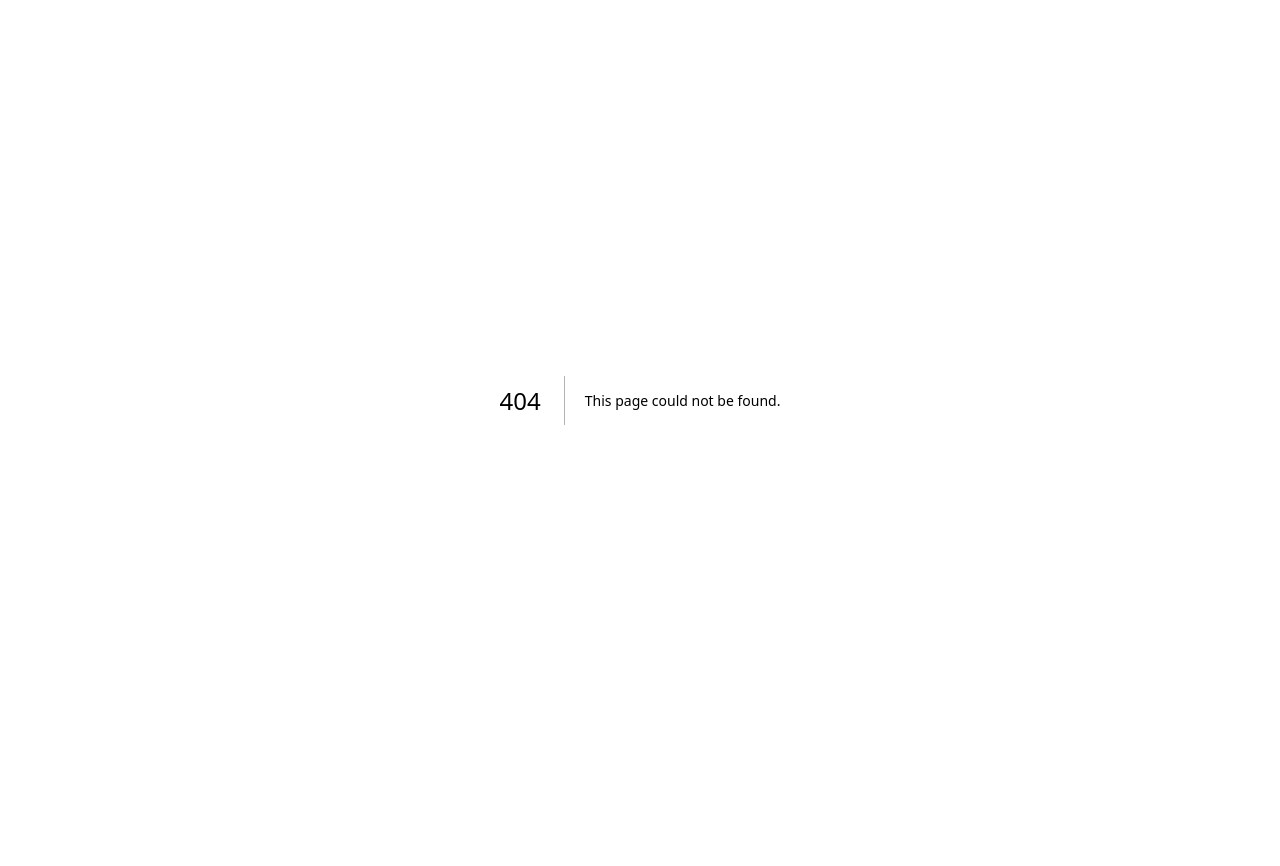
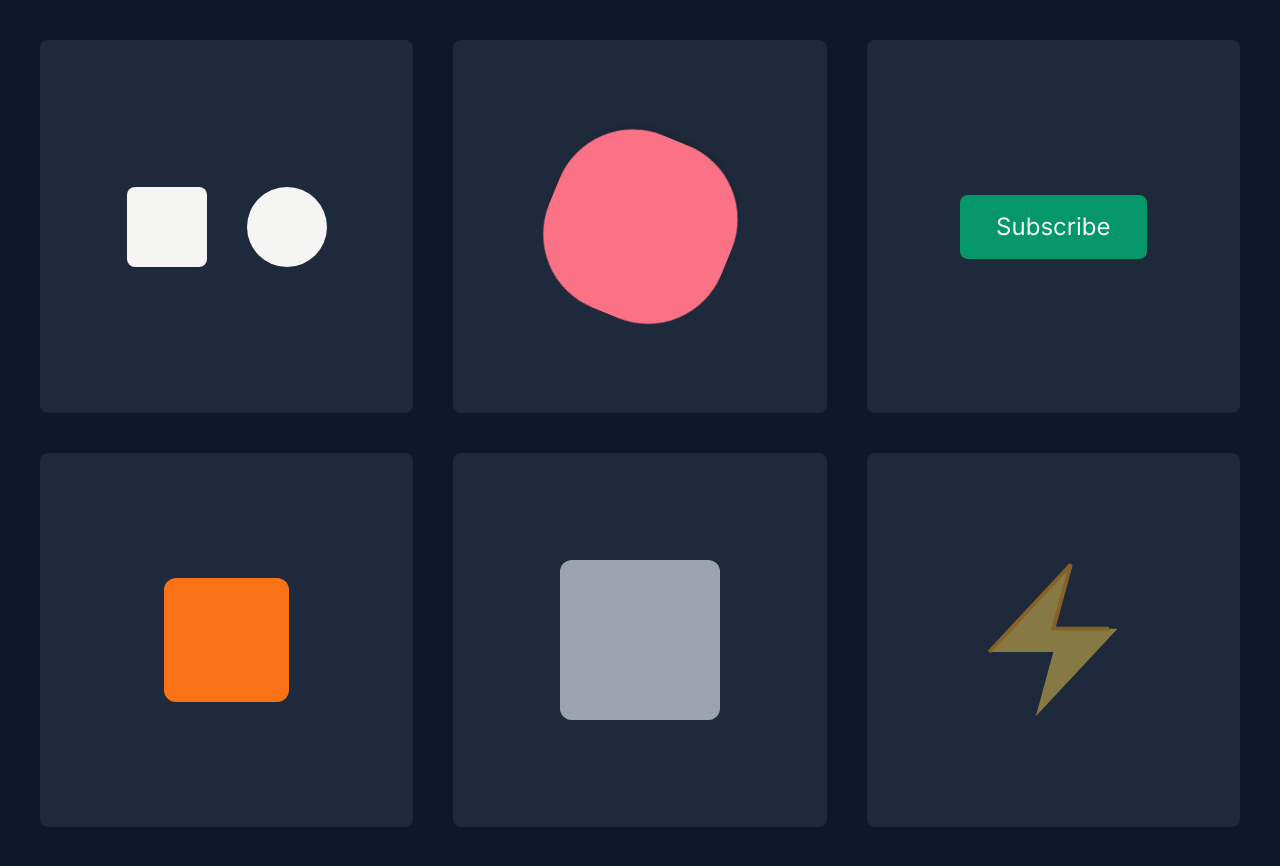
Before and after one commit to adityahimaone/Framer-Motion, a Next.js app: page /basics in a window 1280 px wide. Before the commit this address had no page. Before the commit the page ends 800 px from the top, so only its background shows below. Built offline with nearby package versions, Linux system fonts and the light colour scheme.

Commit message:
feat: add more example animation

```diff
--- /dev/null
+++ b/app/basics/page.tsx
@@ -0,0 +1,202 @@
+"use client";
+
+import React from "react";
+import { motion, useScroll } from "framer-motion";
+
+type Props = {};
+
+const gridContainerVariants = {
+  // opacity before run is 0
+  hidden: {
+    opacity: 0,
+  },
+  show: {
+    opacity: 1,
+    transition: {
+      // allow children to animate before parent
+      staggerChildren: 0.25,
+    },
+  },
+};
+
+const gridItemVariants = {
+  hidden: {
+    opacity: 0,
+    y: 20,
+  },
+  show: {
+    opacity: 1,
+    y: 0,
+    transition: {
+      duration: 0.5,
+    },
+  },
+};
+
+const svgIconVariants = {
+  hidden: {
+    opacity: 0,
+    pathLength: 0,
+    fill: "rgba(252, 211, 77, 0)",
+  },
+  visible: {
+    opacity: 1,
+    pathLength: 1,
+    fill: "rgba(252, 211, 77, 1)",
+  },
+};
+
+const Page = (props: Props) => {
+  const { scrollYProgress: completionProgress } = useScroll();
+  return (
+    <div className="flex flex-col gap-10 overflow-x-hidden">
+      <motion.section
+        variants={gridContainerVariants}
+        initial="hidden"
+        animate="show"
+        className="grid grid-cols-3 p-10 gap-10"
+      >
+        {/* Fade Up */}
+        <motion.div
+          variants={gridItemVariants}
+          className="bg-slate-800 aspect-square rounded-lg flex items-center justify-center gap-10"
+        >
+          <motion.div
+            initial={{ opacity: 0, y: 100 }}
+            animate={{ opacity: 1, y: 0 }}
+            transition={{ duration: 1, ease: "easeOut", delay: 0.25 }}
+            className="w-20 h-20 bg-stone-100 rounded-lg"
+          ></motion.div>
+          <motion.div
+            initial={{
+              opacity: 0,
+              y: -100,
+            }}
+            animate={{
+              opacity: 1,
+              y: 0,
+            }}
+            transition={{ duration: 1, ease: "easeOut", delay: 0.5 }}
+            className="w-20 h-20 bg-stone-100 rounded-full"
+          ></motion.div>
+        </motion.div>
+        {/* Key Frames */}
+        <motion.div
+          variants={gridItemVariants}
+          className="bg-slate-800 aspect-square rounded-lg flex items-center justify-center gap-10"
+        >
+          <motion.div
+            animate={{
+              scale: [1, 1.5, 1.5, 1, 1],
+              rotate: [0, 0, 270, 270, 0],
+              borderRadius: ["20%", "20%", "50%", "50%", "20%"],
+            }}
+            transition={{
+              duration: 5,
+              ease: "easeInOut",
+              times: [0, 0.2, 0.5, 0.8, 1],
+              repeat: Infinity,
+              repeatDelay: 1,
+            }}
+            className="w-1/3 h-1/3 bg-rose-400 shadow-md"
+          ></motion.div>
+        </motion.div>
+        {/* Hover & Press */}
+        <motion.div
+          variants={gridItemVariants}
+          className="bg-slate-800 aspect-square rounded-lg flex items-center justify-center gap-10"
+        >
+          <motion.button
+            whileTap={{ scale: 0.9 }}
+            whileHover={{
+              scale: 1.1,
+              backgroundColor: "#d1d5db",
+              color: "black",
+            }}
+            transition={{
+              bounceDamping: 10,
+              bounceStiffness: 600,
+            }}
+            type="button"
+            className="bg-emerald-600 w-1/2 py-4 rounded-lg text-2xl text-gray-100"
+          >
+            Subscribe
+          </motion.button>
+        </motion.div>
+        {/*  Drag */}
+        <motion.div
+          variants={gridItemVariants}
+          className="bg-slate-800 aspect-square rounded-lg flex items-center justify-center gap-10"
+        >
+          <motion.div
+            className="w-1/3 h-1/3 bg-orange-500 rounded-xl cursor-grab"
+            drag
+            dragConstraints={{
+              top: -50,
+              left: -50,
+              right: 50,
+              bottom: 50,
+            }}
+            dragTransition={{
+              bounceDamping: 10,
+              bounceStiffness: 600,
+            }}
+          ></motion.div>
+        </motion.div>
+        {/* Scroll Progression */}
+        <motion.div
+          variants={gridItemVariants}
+          className="bg-slate-800 aspect-square rounded-lg flex items-center justify-center gap-10"
+        >
+          <motion.div className="w-40 aspect-square bg-gray-50/20 rounded-xl">
+            <motion.div
+              className="h-full bg-gray-400 rounded-xl w-full origin-bottom"
+              style={{
+                scaleY: completionProgress,
+              }}
+            ></motion.div>
+          </motion.div>
+        </motion.div>
+        {/* SVG Animation */}
+        <motion.div
+          variants={gridItemVariants}
+          className="bg-slate-800 aspect-square rounded-lg flex items-center justify-center gap-10"
+        >
+          <motion.svg
+            xmlns="http://www.w3.org/2000/svg"
+            viewBox="0 0 24 24"
+            className="w-1/2 stroke-amber-500 stroke-[0.5]"
+          >
+            <motion.path
+              d="m3.75 13.5 10.5-11.25L12 10.5h8.25L9.75 21.75 12 13.5H3.75Z"
+              variants={svgIconVariants}
+              initial="hidden"
+              animate="visible"
+              transition={{
+                // border
+                default: {
+                  duration: 2,
+                  ease: "easeInOut",
+                  delay: 1,
+                  repeat: Infinity,
+                  repeatType: "reverse",
+                  repeatDelay: 1,
+                },
+                // fill
+                fill: {
+                  duration: 2,
+                  ease: "easeIn",
+                  repeat: Infinity,
+                  repeatType: "reverse",
+                  repeatDelay: 1,
+                },
+              }}
+            />
+          </motion.svg>
+        </motion.div>
+      </motion.section>
+    </div>
+  );
+};
+
+export default Page;
--- /dev/null
+++ b/app/introduction/page.tsx
@@ -0,0 +1,22 @@
+import React from "react";
+import BasicsOfMotion from "@/components/BasicsOfMotion";
+import Gestures from "@/components/Gestures";
+import AnimationControls from "@/components/AnimationControls";
+import ViewBaseAnimations from "@/components/ViewBaseAnimations";
+import ScrollAnimations from "@/components/ScrollAnimations";
+
+type Props = {};
+
+const Page = (props: Props) => {
+  return (
+    <div className="bg-slate-900">
+      <BasicsOfMotion />
+      <Gestures />
+      <AnimationControls />
+      <ViewBaseAnimations />
+      <ScrollAnimations />
+    </div>
+  );
+};
+
+export default Page;
--- a/app/layout.tsx
+++ b/app/layout.tsx
@@ -16,7 +16,7 @@ export default function RootLayout({
 }) {
   return (
     <html lang="en">
-      <body className={inter.className}>{children}</body>
+      <body className={`${inter.className} bg-slate-900`}>{children}</body>
     </html>
   );
 }
--- a/app/page.tsx
+++ b/app/page.tsx
@@ -1,19 +1,76 @@
+"use client";
+
 import Image from "next/image";
-import BasicsOfMotion from "@/components/BasicsOfMotion";
-import Gestures from "@/components/Gestures";
-import AnimationControls from "@/components/AnimationControls";
-import ViewBaseAnimations from "@/components/ViewBaseAnimations";
-import ScrollAnimations from "@/components/ScrollAnimations";
+import Link from "next/link";
+import { motion, stagger } from "framer-motion";
+
+const links = [
+  {
+    title: "Introduction",
+    href: "/introduction",
+  },
+  {
+    title: "Basics",
+    href: "/basics",
+  },
+];
 
 export default function Home() {
+  const stagger = {
+    initial: { opacity: 0 },
+    animate: {
+      opacity: 1,
+      transition: {
+        when: "beforeChildren",
+        staggerChildren: 0.1,
+      },
+    },
+  };
   return (
     <>
-      <div className="bg-slate-900">
-        <BasicsOfMotion />
-        <Gestures />
-        <AnimationControls />
-        <ViewBaseAnimations />
-        <ScrollAnimations />
+      <div className="bg-slate-900 h-screen">
+        <div className="max-w-4xl mx-auto py-5">
+          <motion.h1
+            initial={{ opacity: 0, x: -100 }}
+            animate={{ opacity: 1, x: 0 }}
+            transition={{ duration: 0.8 }}
+            className="text-white font-medium text-2xl"
+          >
+            Table of content
+          </motion.h1>
+          <motion.div
+            initial={{ opacity: 0, y: 20, scaleX: 0 }}
+            animate={{ opacity: 1, y: 0, scaleX: 1 }}
+            transition={{ duration: 0.8 }}
+            className="border-b border-slate-600 mt-2"
+          ></motion.div>
+          <motion.div
+            variants={stagger}
+            initial="initial"
+            animate="animate"
+            className="grid grid-cols-4 gap-5 mt-8"
+          >
+            {links.map((link) => (
+              <motion.div
+                key={link.title}
+                className="col-span-1 bg-blue-800 aspect-square rounded-lg flex hover:bg-blue-900"
+                variants={{
+                  initial: { opacity: 0, y: 20 },
+                  animate: { opacity: 1, y: 0 },
+                }}
+                transition={{ duration: 0.8 }}
+                whileHover={{ scale: 1.05 }}
+              >
+                <Link
+                  href={link.href}
+                  className="h-full w-full flex justify-center items-center"
+                >
+                  <span className="text-white text-xl">{link.title}</span>
+                </Link>
+              </motion.div>
+            ))}
+          </motion.div>
+        </div>
       </div>
     </>
   );
```
